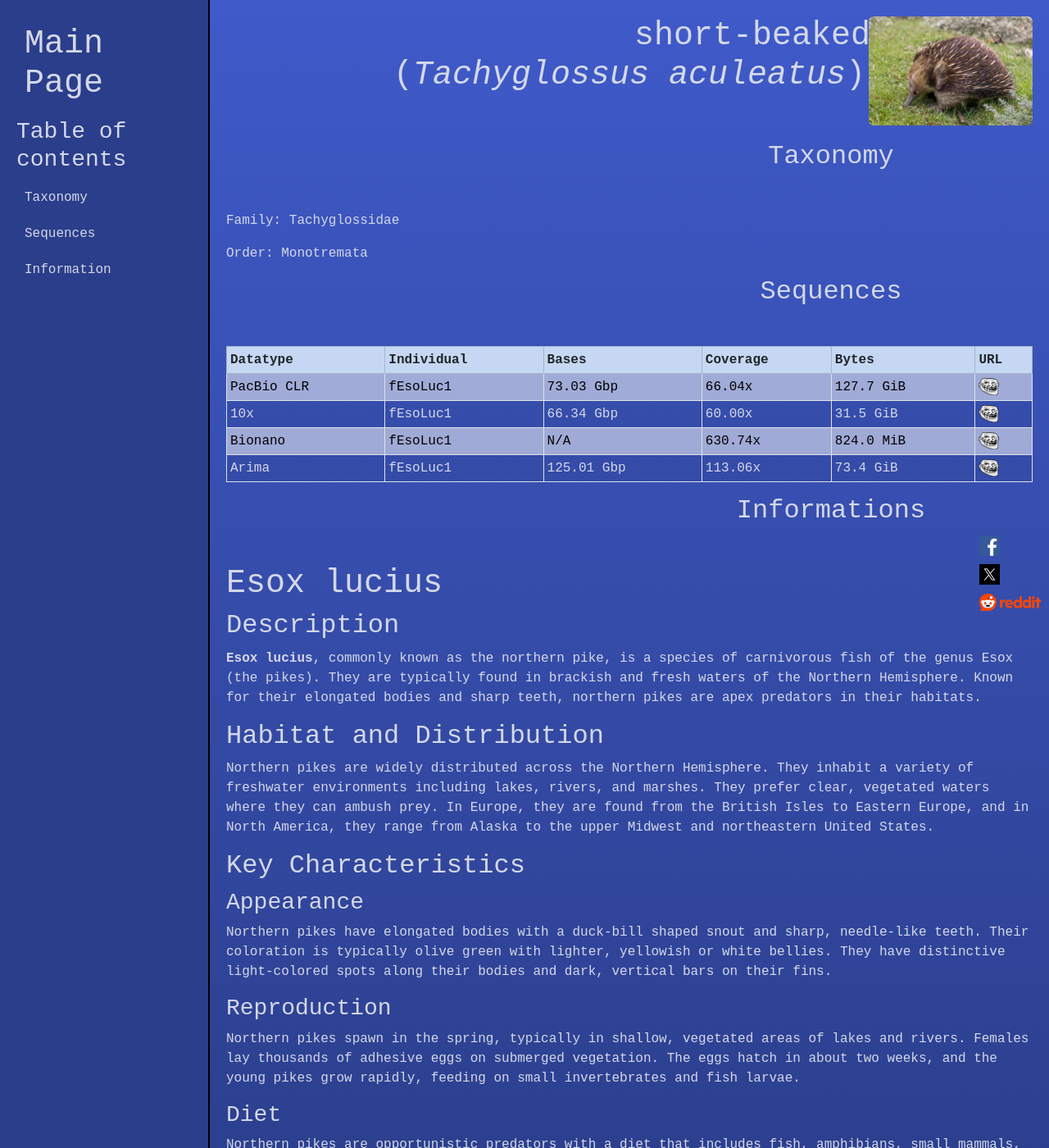
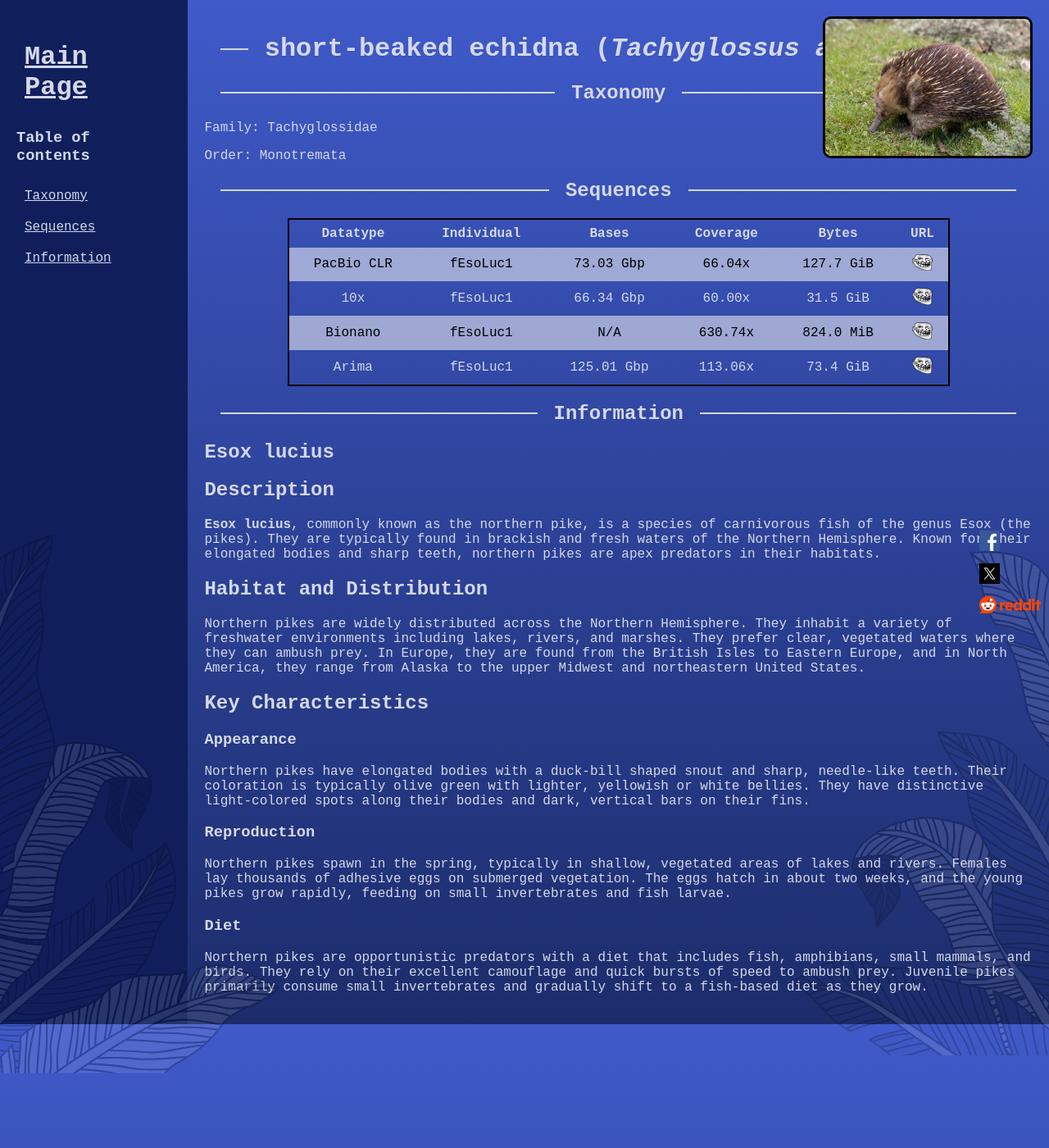
Before and after one commit to ok-co/jekyll, a Jekyll site: the page built from _species/tachyglossus_aculeatus.md, in a window 1280 px wide and 1400 px high. Shown: the whole window at 82% size. Built offline with Jekyll 4.4.1, drawn with Linux system fonts in a browser that asks for light colours.

Commit message:
Update species.html

```diff
--- a/_layouts/species.html
+++ b/_layouts/species.html
@@ -4,21 +4,30 @@
     <meta charset="UTF-8">
     <meta name="viewport" content="width=device-width, initial-scale=1.0">
     <title>{{ page.common_name }}</title>
-    <link href="https://cdn.jsdelivr.net/npm/bootstrap@5.3.3/dist/css/bootstrap.min.css" rel="stylesheet" integrity="sha384-QWTKZyjpPEjISv5WaRU9OFeRpok6YctnYmDr5pNlyT2bRjXh0JMhjY6hW+ALEwIH" crossorigin="anonymous">
     <style>
         body {
             display: flex;
-            background: linear-gradient(to bottom, #3f5ac9, #2b3e8b);
+            background: linear-gradient(to bottom, #3f5ac9, #1c2c6b);
             margin: 0;
             font-family: 'Courier New', Courier, monospace;
             color:#d4d8e7;
 
         }
+        table{
+            width: 80%;
+            margin: 0 auto;
+            border: 2px solid #000;
+            border-collapse: collapse;
+        }
+        th, td {
+            padding: 8px;
+            text-align: center;
+            border: 0;
+        }
         .sidebar {
-            width: 20%;
+            width: 15%;
             padding: 20px;
-            background-color: #2b3e8b;
-            border-right: 2px solid #000000;
+            background-color: #101f5c;
 
         }
         .content {
@@ -29,7 +38,6 @@
         .sidebar a {
             display: block;
             padding: 10px;
-            text-decoration: none;
             color:#d4d8e7;
         }
 
@@ -39,10 +47,23 @@
         .section-header {
             text-align: center;
         }
+        .section-header {
+            display: flex;
+            align-items: center;
+            justify-content: center;
+            position: relative;
+        }
+        .section-header::before,
+        .section-header::after {
+            content: "";
+            flex: 1;
+            border-bottom: 2px solid #d4d8e7;
+            margin: 0 20px;
+        }
         .table-striped>tbody>tr:nth-child(odd)>td,
         .table-striped>tbody>tr:nth-child(odd)>th {background-color: transparent; color:#d4d8e7;}
         .table-striped>tbody>tr:nth-child(even)>td,
-        .table-striped>tbody>tr:nth-child(even)>th {background-color: #f2f2f28e;}
+        .table-striped>tbody>tr:nth-child(even)>th {background-color: #f2f2f28e; color: #000000;}
         .socials {
             position: fixed;
             right: 10px;
@@ -57,23 +78,26 @@
             position: absolute;
             top: 20px;
             right: 20px;
-            width: 200px;
+            width: 250px;
+            border-radius: 10px;
+            border: 3px solid #000000;
+            z-index: 1;
         }
-        .section-header::before,
-        .section-header::after
-        {
-            content: "";
-            display: inline-block;
-            height: 3px;
-            position: relative;
-            vertical-align: middle;
-            width: 50%;
+        .leaves{
+            position: fixed;
+            top: 70%;
+            transform: translateY(-50%);
+            z-index: -1;
+            opacity: 0.2;
         }
     </style>
 </head>
+
 <body>
+    <img src="{{ '/assets/img/leavesright.svg'}}" class="leaves" style="right: 0;">
+    <img src="{{ '/assets/img/leavesleft.svg'}}" class="leaves" style="left: 0; z-index: 1;">
     <div class="sidebar">
-        <h1><a href="/jekyll" >Main Page</a></h1>
+        <h1><a href="{{site.baseurl}}" >Main Page</a></h1>
         <h3>Table of contents</h3>
         <a href="#taxonomy">Taxonomy</a>
         <a href="#sequenced-resources">Sequences</a>
@@ -81,7 +105,7 @@
     </div>
     <div class="content">
         <h1 class="section-header">{{ page.common_name }} (<i>{{ page.name }}</i>)</h1>
-        <img src="{{ page.image | relative_url  }}" alt="{{ page.common_name }}" class="species-image rounded">
+        <img src="{{ page.image | relative_url  }}" alt="{{ page.common_name }}" class="species-image">
         <section id="taxonomy">
             <h2 class="section-header">Taxonomy</h2>
             <p>Family: {{ page.family.name }}</p>
@@ -89,7 +113,7 @@
         </section>
         <section id="sequenced-resources">
             <h2 class="section-header">Sequences</h2>
-            <table class="table table-striped table-sm table-bordered">
+            <table class="table table-striped">
                 <tr class="table-primary">
                     <th class="text-dark">Datatype</th>
                     <th class="text-dark">Individual</th>
@@ -111,14 +135,17 @@
             </table>
         </section>
         <section id="species-info">
-            <h2 class="section-header">Informations</h2>
+            <h2 class="section-header">Information</h2>
             {{ page.content | markdownify }}
         </section>
     </div>
+
+    <aside>
     <div class="socials">
         <a href="https://facebook.com" target="_blank"><img src={{"/assets/img/facebook-icon.png" | relative_url }} alt="Facebook" style="width: 25px;"></a>
         <a href="https://x.com" target="_blank"><img src={{"/assets/img/x-icon.jpg" | relative_url }} alt="X" style="width: 25px;"></a>
         <a href="https://reddit.com" target="_blank"><img src={{"/assets/img/reddit0con.svg" | relative_url }} alt="Reddit" style="width: 75px;"></a>
     </div>
+    </aside>
 </body>
 </html>
```
